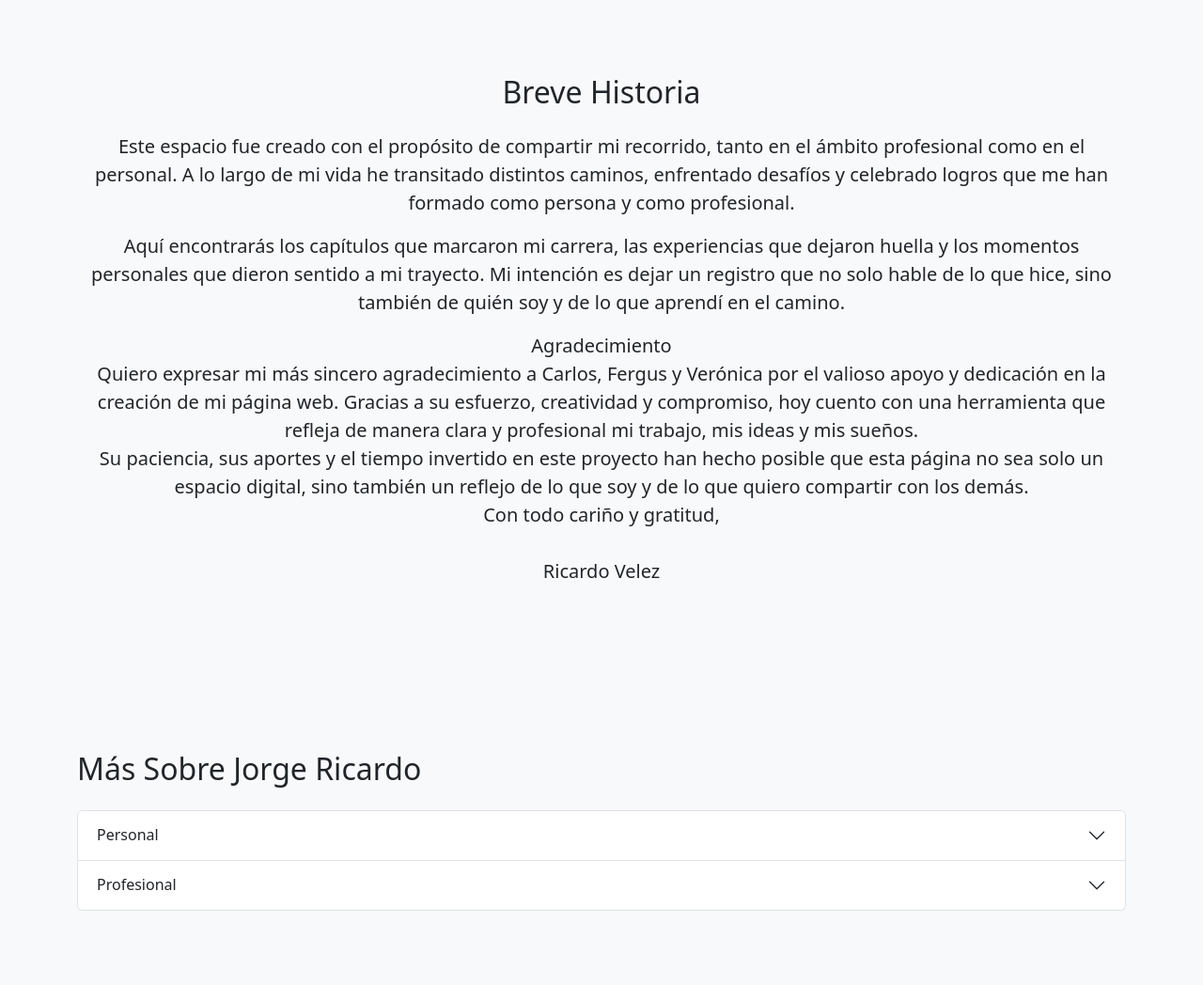
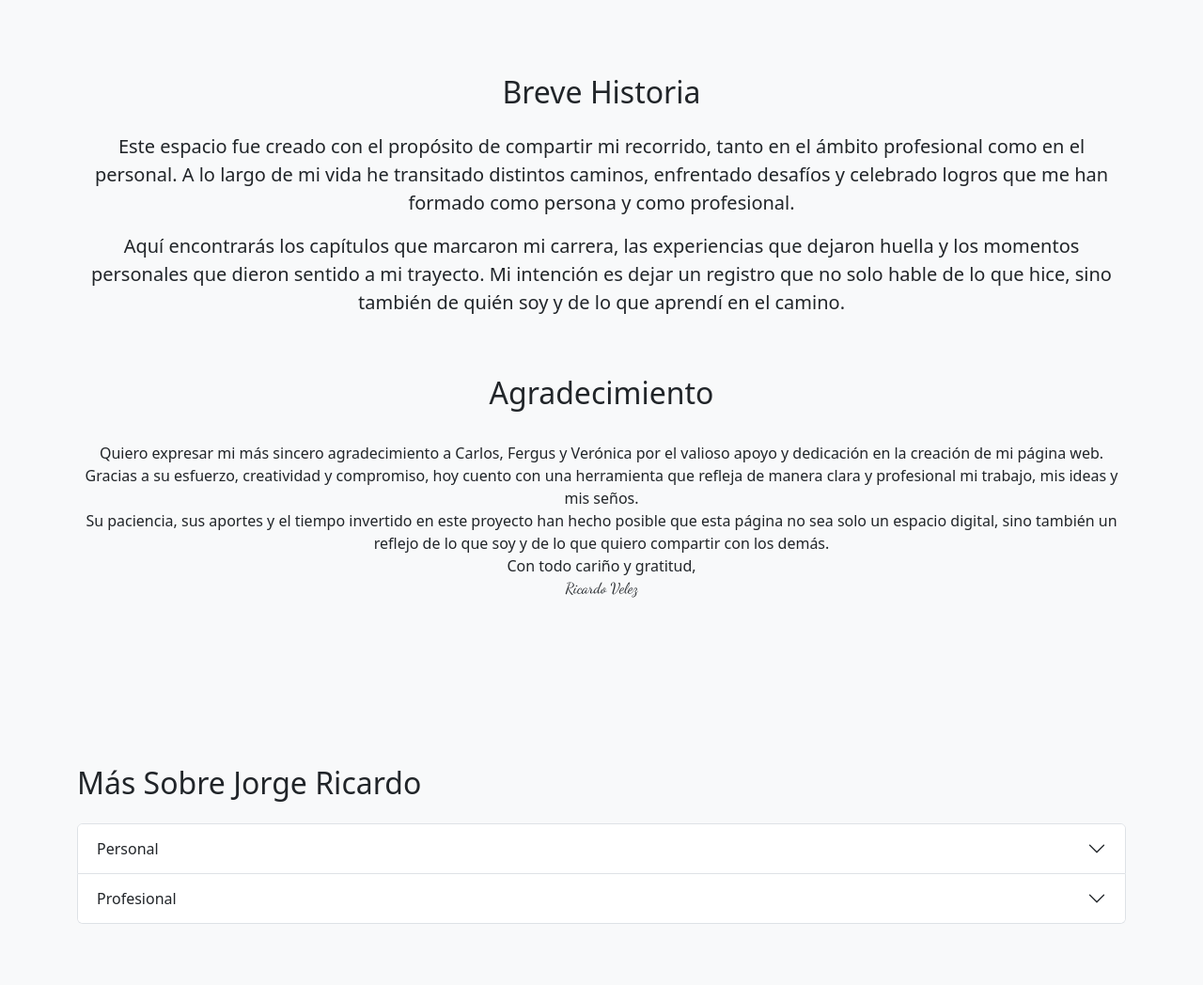
Before and after one commit to drcalifornia/jrvg, a PHP site: page / in a window 1280 px wide. Shown: the part 857-1905 px from the top of the page at 94% size. Run offline with PHP 8.4, Linux system fonts and the light colour scheme; data that the repository does not hold is empty; some libraries are stand-ins or nearby versions.

Commit message:
Alteracao na dedicatoria.

```diff
--- a/index.php
+++ b/index.php
@@ -28,7 +28,7 @@ if ($idioma_ativo == 'pt') {
     $breve_historia = 'Breve História';
     $breve_historia_p1 = 'Este espaço foi criado com o propósito de compartilhar minha trajetória, tanto no âmbito profissional quanto no pessoal. Ao longo da minha vida, percorri diferentes caminhos, enfrentei desafios e celebrei conquistas que me formaram como pessoa e como profissional.';
     $breve_historia_p2 = 'Aqui você encontrará os capítulos que marcaram minha carreira, as experiências que deixaram marcas e os momentos pessoais que deram sentido à minha jornada. Minha intenção é deixar um registro que fale não apenas do que fiz, mas também de quem sou e do que aprendi ao longo do caminho.';
-    $breve_historia_p3 = '<b>Agradecimento</b><br>Quero expressar meu mais sincero agradecimento a Carlos, Fergus e Verônica pelo valioso apoio e dedicação na criação do meu site. Graças ao esforço, criatividade e comprometimento de vocês, hoje tenho uma ferramenta que reflete de forma clara e profissional o meu trabalho, minhas ideias e meus sonhos.<br>A paciência de vocês, suas contribuições e o tempo investido neste projeto tornaram possível que esta página não seja apenas um espaço digital, mas também um reflexo de quem eu sou e do que desejo compartilhar com os outros.<br>Com todo carinho e gratidão,<br><br>Ricardo Velez';
+    $breve_historia_p3 = '<br><h2>Agradecimento</h2><br>Quero expressar meu mais sincero agradecimento a Carlos, Fergus e Verônica pelo valioso apoio e dedicação na criação do meu site. Graças ao esforço, criatividade e comprometimento de vocês, hoje tenho uma ferramenta que reflete de forma clara e profissional o meu trabalho, minhas ideias e meus sonhos.<br>A paciência de vocês, suas contribuições e o tempo investido neste projeto tornaram possível que esta página não seja apenas um espaço digital, mas também um reflexo de quem eu sou e do que desejo compartilhar com os outros.<br>Com todo carinho e gratidão,<br><p class="sign">Ricardo Velez</p>';
     $mais_jr = 'Mais Sobre Jorge Ricardo';
     $pessoal = 'Pessoal';
     $profissional = 'Profissional';
@@ -40,7 +40,7 @@ if ($idioma_ativo == 'pt') {
     $breve_historia = 'Brief History';
     $breve_historia_p1 = 'This space was created with the intention of sharing my journey, both professional and personal. Throughout my life, I have followed different paths, faced challenges, and celebrated achievements that have shaped me as a person and as a professional.';
     $breve_historia_p2 = 'Here you will find the chapters that marked my career, the experiences that left a lasting impression, and the personal moments that gave meaning to my path. My intention is to leave a record that speaks not only of what I did, but also of who I am and what I learned along the way.';
-    $breve_historia_p3 = '<b>Gratitude</b><br>I want to express my deepest gratitude to Carlos, Fergus, and Verónica for their valuable support and dedication in creating my website. Thanks to their effort, creativity, and commitment, I now have a tool that clearly and professionally reflects my work, my ideas, and my dreams.<br>Their patience, input, and the time they invested in this project made it possible for this page to be not just a digital space, but also a reflection of who I am and what I want to share with others.<br>With all my affection and gratitude,<br><br>Ricardo Velez';
+    $breve_historia_p3 = '<br><h2>Gratitude</h2><br>I want to express my deepest gratitude to Carlos, Fergus, and Verónica for their valuable support and dedication in creating my website. Thanks to their effort, creativity, and commitment, I now have a tool that clearly and professionally reflects my work, my ideas, and my dreams.<br>Their patience, input, and the time they invested in this project made it possible for this page to be not just a digital space, but also a reflection of who I am and what I want to share with others.<br>With all my affection and gratitude,<br><p class="sign">Ricardo Velez</p>';
     $mais_jr = 'More About Jorge Ricardo';
     $pessoal = 'Personal';
     $profissional = 'Professional';
@@ -53,7 +53,7 @@ if ($idioma_ativo == 'pt') {
     $breve_historia = 'Breve Historia';
     $breve_historia_p1 = 'Este espacio fue creado con el propósito de compartir mi recorrido, tanto en el ámbito profesional como en el personal. A lo largo de mi vida he transitado distintos caminos, enfrentado desafíos y celebrado logros que me han formado como persona y como profesional.';
     $breve_historia_p2 = 'Aquí encontrarás los capítulos que marcaron mi carrera, las experiencias que dejaron huella y los momentos personales que dieron sentido a mi trayecto. Mi intención es dejar un registro que no solo hable de lo que hice, sino también de quién soy y de lo que aprendí en el camino.';
-    $breve_historia_p3 = '<b>Agradecimiento</b><br>Quiero expresar mi más sincero agradecimiento a Carlos, Fergus y Verónica por el valioso apoyo y dedicación en la creación de mi página web. Gracias a su esfuerzo, creatividad y compromiso, hoy cuento con una herramienta que refleja de manera clara y profesional mi trabajo, mis ideas y mis sueños.<br>Su paciencia, sus aportes y el tiempo invertido en este proyecto han hecho posible que esta página no sea solo un espacio digital, sino también un reflejo de lo que soy y de lo que quiero compartir con los demás.<br>Con todo cariño y gratitud,<br><br>Ricardo Velez';
+    $breve_historia_p3 = '<br><h2>Agradecimiento</h2><br>Quiero expresar mi más sincero agradecimiento a Carlos, Fergus y Verónica por el valioso apoyo y dedicación en la creación de mi página web. Gracias a su esfuerzo, creatividad y compromiso, hoy cuento con una herramienta que refleja de manera clara y profesional mi trabajo, mis ideas y mis seños.<br>Su paciencia, sus aportes y el tiempo invertido en este proyecto han hecho posible que esta página no sea solo un espacio digital, sino también un reflejo de lo que soy y de lo que quiero compartir con los demás.<br>Con todo cariño y gratitud,<br><p class="sign">Ricardo Velez</p>';
     $mais_jr = 'Más Sobre Jorge Ricardo';
     $pessoal = 'Personal';
     $profissional = 'Profesional';
@@ -384,7 +384,7 @@ document.querySelectorAll('.accordion-collapse').forEach(section => {
             breve_historia: "Breve Historia",
             breve_historia_p1: 'Este espacio fue creado con el propósito de compartir mi recorrido, tanto en el ámbito profesional como en el personal. A lo largo de mi vida he transitado distintos caminos, enfrentado desafíos y celebrado logros que me han formado como persona y como profesional.',
             breve_historia_p2: 'Aquí encontrarás los capítulos que marcaron mi carrera, las experiencias que dejaron huella y los momentos personales que dieron sentido a mi trayecto. Mi intención es dejar un registro que no solo hable de lo que hice, sino también de quién soy y de lo que aprendí en el camino.',
-            breve_historia_p3: '<br><h2>Agradecimiento</h2><br>Quiero expresar mi más sincero agradecimiento a Carlos, Fergus y Verónica por el valioso apoyo y dedicación en la creación de mi página web. Gracias a su esfuerzo, creatividad y compromiso, hoy cuento con una herramienta que refleja de manera clara y profesional mi trabajo, mis ideas y mis sueños.<br>Su paciencia, sus aportes y el tiempo invertido en este proyecto han hecho posible que esta página no sea solo un espacio digital, sino también un reflejo de lo que soy y de lo que quiero compartir con los demás.<br>Con todo cariño y gratitud,<br><p class="sign">Ricardo Velez</p>',
+            breve_historia_p3: '<br><h2>Agradecimiento</h2><br>Quiero expresar mi más sincero agradecimiento a Carlos, Fergus y Verónica por el valioso apoyo y dedicación en la creación de mi página web. Gracias a su esfuerzo, creatividad y compromiso, hoy cuento con una herramienta que refleja de manera clara y profesional mi trabajo, mis ideas y mis seños.<br>Su paciencia, sus aportes y el tiempo invertido en este proyecto han hecho posible que esta página no sea solo un espacio digital, sino también un reflejo de lo que soy y de lo que quiero compartir con los demás.<br>Con todo cariño y gratitud,<br><p class="sign">Ricardo Velez</p>',
             mais_jr: "Más Sobre Jorge Ricardo",
             pessoal: "Personal",
             profissional: "Profesional",
```
